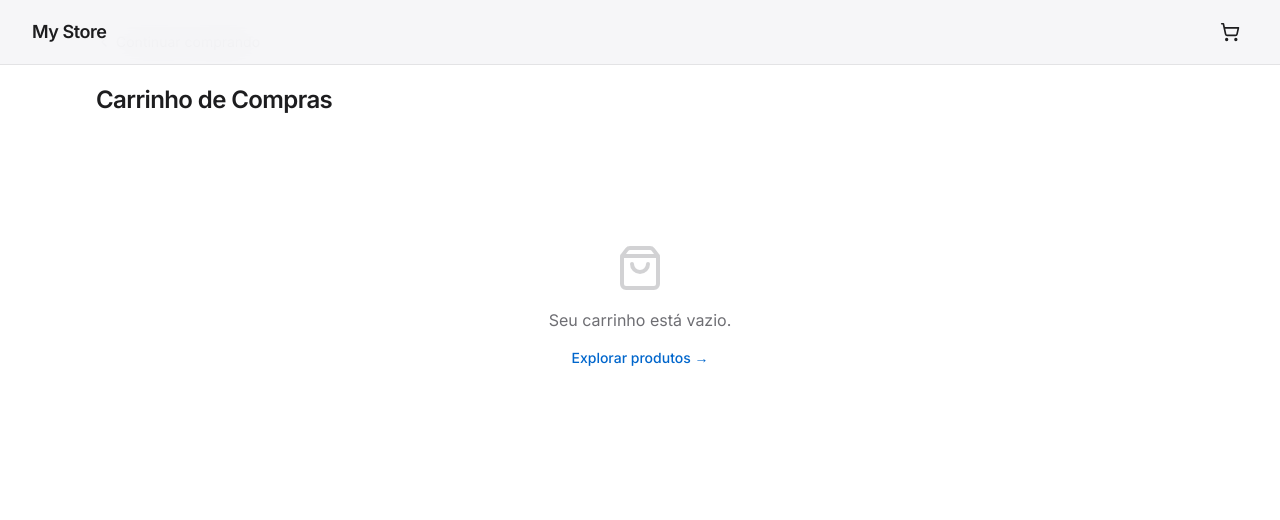
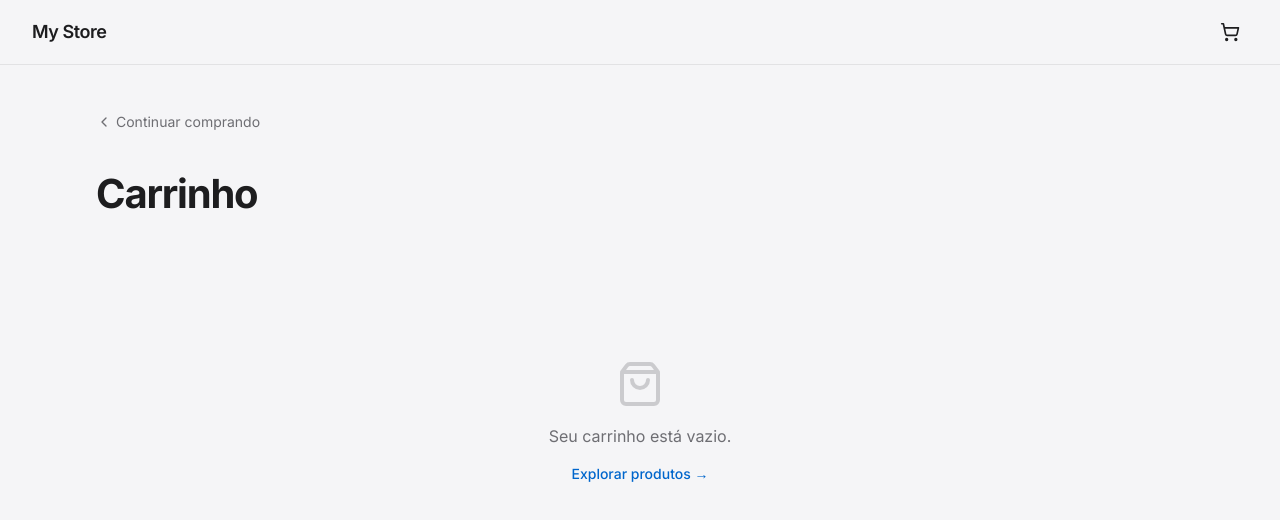
Before and after one commit to AgenticTI/arcsys-portfolio, a React (Vite) app in the folder ecommerce-micro/: page /carrinho in a window 1280 px wide. Shown: the top 520 px of the page. Built offline with nearby package versions, Linux system fonts and the light colour scheme.

Commit message:
feat: CartPage — surface bg, sticky 2-col layout with OrderSummary

```diff
--- a/ecommerce-micro/src/routes/carrinho/index.tsx
+++ b/ecommerce-micro/src/routes/carrinho/index.tsx
@@ -11,10 +11,10 @@ function CartPage() {
   const items = useCartStore((s) => s.items)
 
   return (
-    <div className="min-h-screen bg-background">
+    <div className="min-h-screen bg-surface pt-16">
       <StoreHeader />
 
-      <main className="max-w-6xl mx-auto px-4 sm:px-6 lg:px-8 py-8">
+      <main className="max-w-6xl mx-auto px-4 sm:px-6 lg:px-8 py-12">
         <Link
           to="/"
           className="inline-flex items-center gap-1 text-sm text-text-secondary hover:text-text-primary transition-colors mb-8"
@@ -23,8 +23,11 @@ function CartPage() {
           Continuar comprando
         </Link>
 
-        <h1 className="text-2xl font-semibold tracking-tight text-text-primary mb-8">
-          Carrinho de Compras
+        <h1
+          className="mb-10 text-text-primary"
+          style={{ fontSize: '40px', fontWeight: 700, letterSpacing: '-1.2px' }}
+        >
+          Carrinho
         </h1>
 
         {items.length === 0 ? (
@@ -39,16 +42,16 @@ function CartPage() {
             </Link>
           </div>
         ) : (
-          <div className="grid grid-cols-1 lg:grid-cols-3 gap-8 items-start">
+          <div className="grid grid-cols-1 lg:grid-cols-[1fr_380px] gap-12 items-start">
             {/* Item list */}
-            <div className="lg:col-span-2">
+            <div>
               {items.map((item) => (
                 <CartItemRow key={item.productId} item={item} />
               ))}
             </div>
 
-            {/* Summary */}
-            <div className="lg:col-span-1">
+            {/* Sticky summary */}
+            <div style={{ position: 'sticky', top: '88px' }}>
               <OrderSummary />
             </div>
           </div>
```
